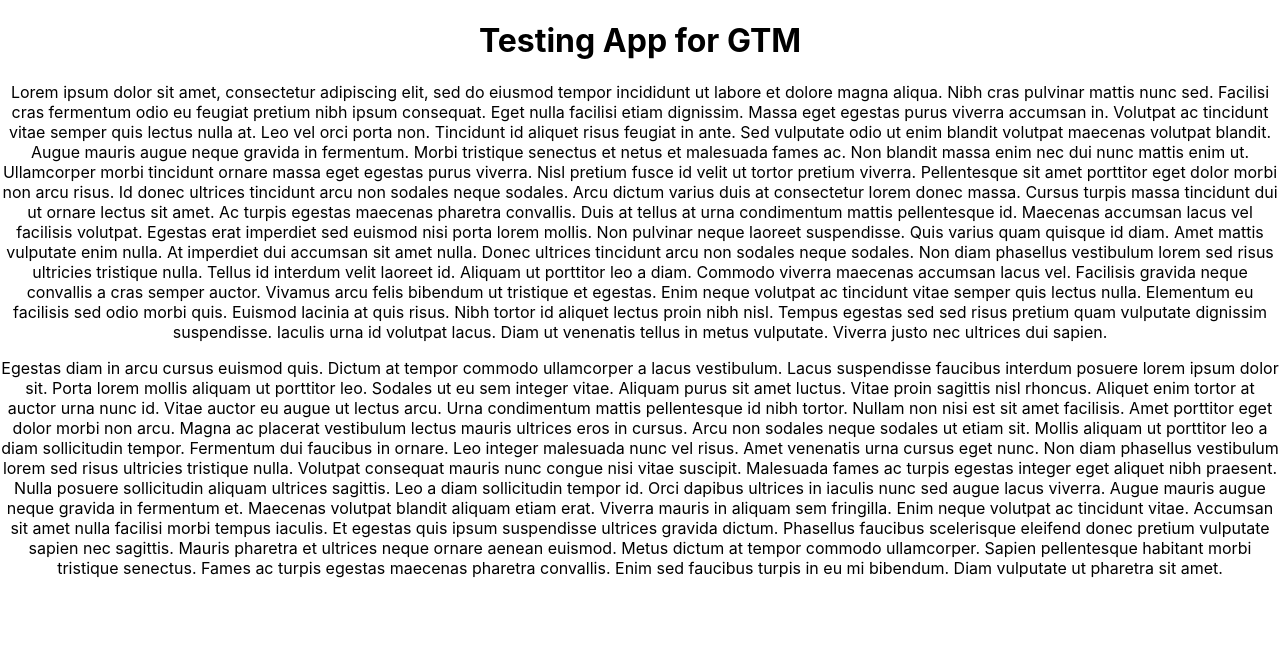
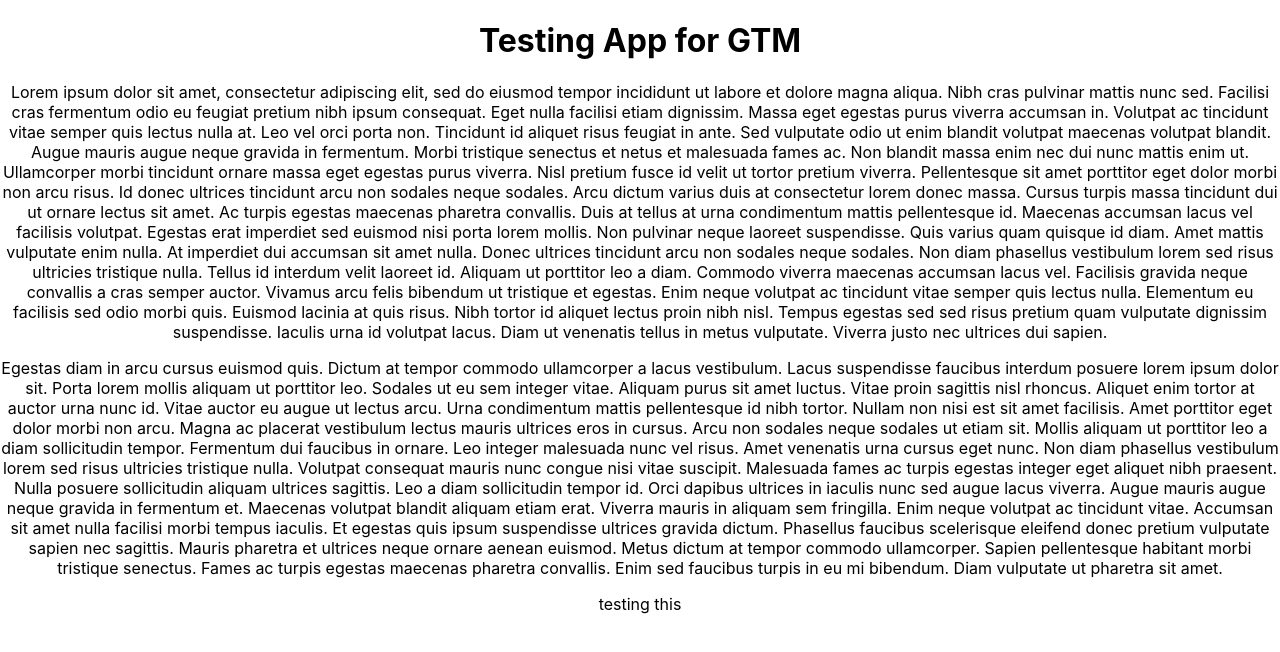
Before and after one commit to TanuAtSoft/use-gtm-widget, a React (Create React App) app: page / in a window 1280 px wide. Shown: the top 652 px of the page. Built offline with nearby package versions, Linux system fonts and the light colour scheme.

Commit message:
added widgetDiv

```diff
--- a/src/App.js
+++ b/src/App.js
@@ -67,7 +67,9 @@ function App() {
         vulputate ut pharetra sit amet.
         </p>
 
-        <div id="widgetDiv"></div>
+        <div id="widgetDiv">
+          testing this
+        </div>
       </div>
 
     </div>
```
